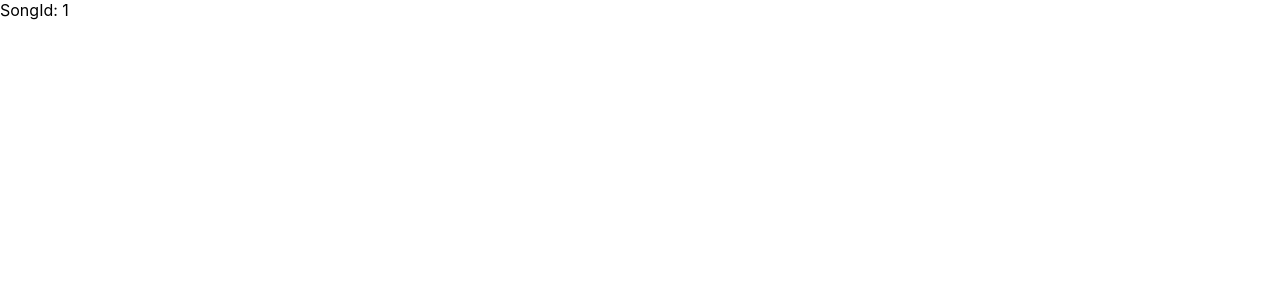
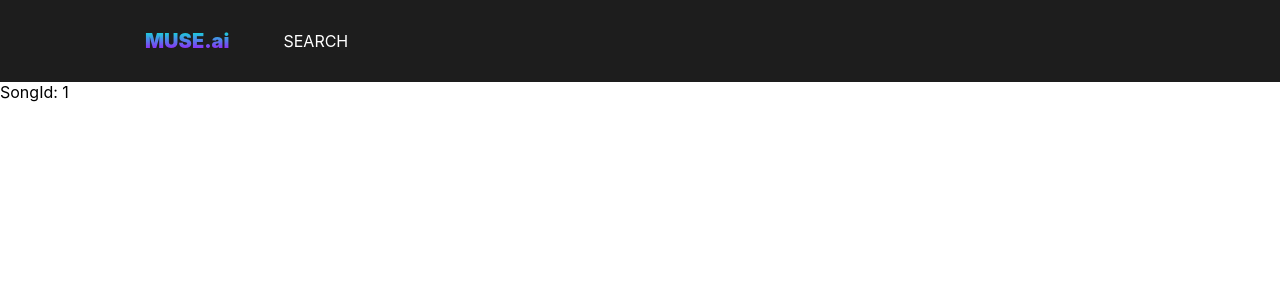
Before and after one commit to gabrielduumont/music-ai-test, a Next.js app: page /songs/1 in a window 1280 px wide. Shown: the top 300 px of the page. Built offline with nearby package versions, Linux system fonts and the light colour scheme.

Commit message:
Added SCSS support, added header with initial setup

```diff
--- /dev/null
+++ b/components/Header/index.tsx
@@ -0,0 +1,24 @@
+import { APP_TITLE } from '@app/utils/constants/general';
+import styles from './styles.module.scss';
+import Link from 'next/link';
+import { routes } from '@app/utils/constants/routes';
+
+type HeaderProps = {
+  showSearch?: boolean;
+};
+
+export default function Header({ showSearch }: HeaderProps) {
+  return (
+    <div className={styles.container}>
+      <h1 className={styles.title}>
+        <Link href={routes.home}>{APP_TITLE}</Link>
+      </h1>
+      {showSearch && (
+        <div>
+          {/* Deal with responsivity once we got the search component ready and the details page ready to work */}
+          SEARCH
+        </div>
+      )}
+    </div>
+  );
+}
--- /dev/null
+++ b/components/Header/styles.module.scss
@@ -0,0 +1,30 @@
+@import '@app/styles/colors.scss';
+
+.container {
+  background-color: $color-dark-gray;
+  padding: 29px 145px;
+  display: flex;
+  flex-direction: row;
+  color: white;
+  gap: 54px;
+  align-items: center;
+  justify-content: flex-start;
+}
+
+.title {
+  font-size: 20px;
+  font-style: normal;
+  font-weight: 900;
+  line-height: 120%; /* 24px */
+
+  background: linear-gradient(
+    180deg,
+    $color-shiny-blue 0%,
+    $color-shiny-purple 100%
+  );
+  background-clip: text;
+  -webkit-background-clip: text;
+  -webkit-text-fill-color: transparent;
+
+  cursor: pointer;
+}
--- /dev/null
+++ b/components/Layout/index.tsx
@@ -0,0 +1,26 @@
+import Header from '@app/components/Header';
+import PageHead from '@app/components/PageHead';
+
+type LayoutProps = {
+  children: React.ReactElement;
+  showHeaderSearch?: boolean;
+  pageTitle?: string;
+};
+
+export default function Layout({
+  children,
+  showHeaderSearch,
+  pageTitle,
+}: LayoutProps) {
+  return (
+    <>
+      <PageHead title={pageTitle} />
+      <div>
+        <Header showSearch={showHeaderSearch} />
+        <div>
+          <>{children}</>
+        </div>
+      </div>
+    </>
+  );
+}
--- a/package.json
+++ b/package.json
@@ -16,7 +16,8 @@
   "dependencies": {
     "next": "latest",
     "react": "18.2.0",
-    "react-dom": "18.2.0"
+    "react-dom": "18.2.0",
+    "sass": "^1.77.8"
   },
   "devDependencies": {
     "@types/node": "^22.5.0",
--- a/pages/_app.tsx
+++ b/pages/_app.tsx
@@ -1,5 +1,6 @@
 import App, { AppContext, AppInitialProps, AppProps } from 'next/app';
 import '@app/styles/globals.css';
+
 type MuseAIAppProps = {};
 
 export default function MuseAI({
--- a/pages/songs/[songId].tsx
+++ b/pages/songs/[songId].tsx
@@ -1,12 +1,11 @@
-import PageHead from '@app/components/PageHead';
+import Layout from '@app/components/Layout';
 import { useRouter } from 'next/router';
 
 export default function SongDetailsPage() {
   const router = useRouter();
   return (
-    <>
-      <PageHead title="__SONGNAME__ - __SONGARTIST_" />
+    <Layout pageTitle="__SONGNAME__ - __SONGARTIST_" showHeaderSearch>
       <p>SongId: {router.query.songId}</p>
-    </>
+    </Layout>
   );
 }
--- /dev/null
+++ b/styles/colors.scss
@@ -0,0 +1,3 @@
+$color-dark-gray: #1d1d1d;
+$color-shiny-blue: #00f2d5;
+$color-shiny-purple: #ad00ff;
--- /dev/null
+++ b/utils/constants/routes.ts
@@ -0,0 +1,4 @@
+export const routes = {
+  home: '/',
+  songDetails: (songId: string) => `/songs/${songId}`,
+};
```
Also changed, not shown: pages/index.tsx (+3 -4 lines).
